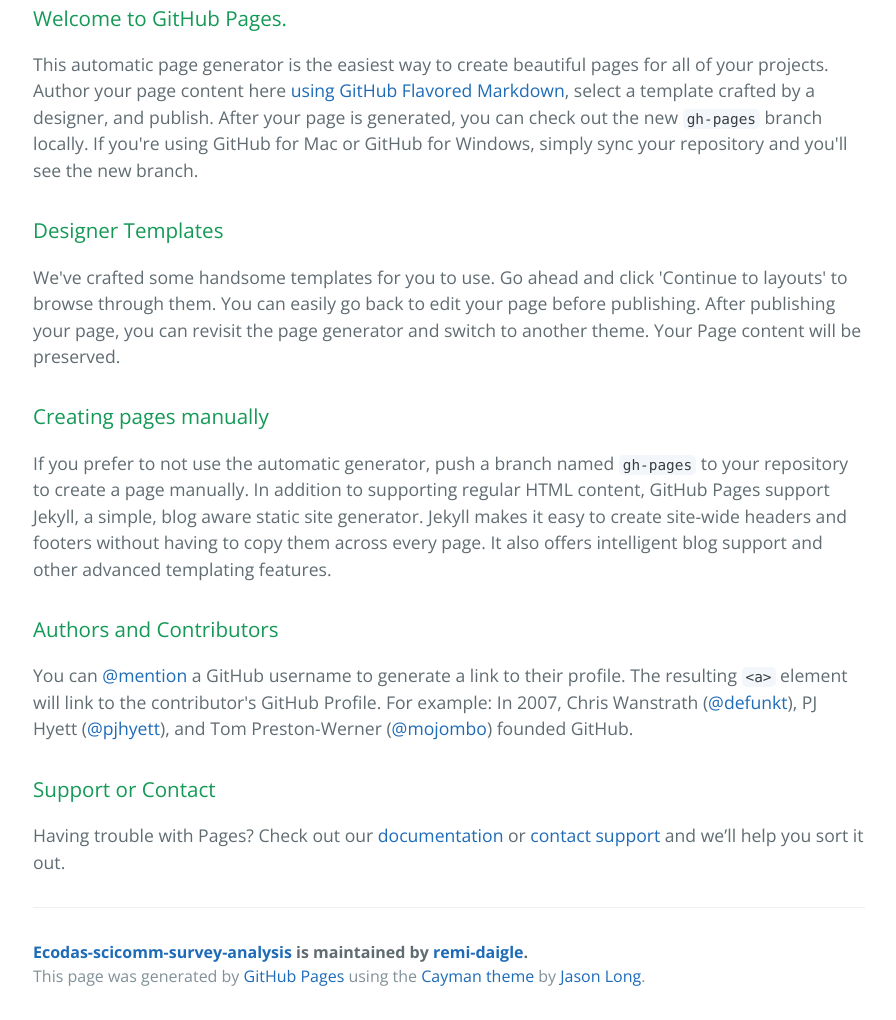
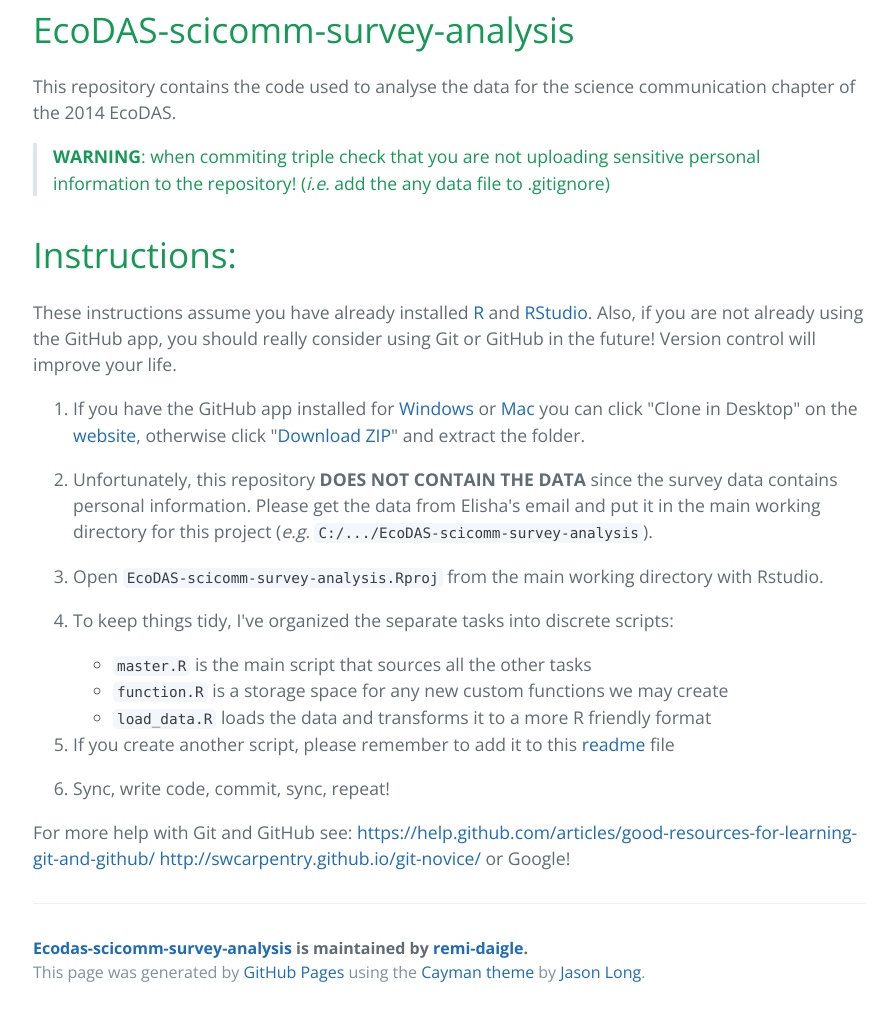
Before and after one commit to remi-daigle/EcoDAS-scicomm-survey-analysis, a plain HTML site: page index.html in a window 1280 px wide. Shown: the part 442-1462 px from the top of the page, without its empty margins (191-1087 px from the left). Drawn offline with nearby package versions, Linux system fonts and the light colour scheme.

```diff
--- a/index.html
+++ b/index.html
@@ -19,30 +19,45 @@
     </section>
 
     <section class="main-content">
-      <h3>
-<a id="welcome-to-github-pages" class="anchor" href="#welcome-to-github-pages" aria-hidden="true"><span class="octicon octicon-link"></span></a>Welcome to GitHub Pages.</h3>
+      <h1>
+<a id="ecodas-scicomm-survey-analysis" class="anchor" href="#ecodas-scicomm-survey-analysis" aria-hidden="true"><span class="octicon octicon-link"></span></a>EcoDAS-scicomm-survey-analysis</h1>
 
-<p>This automatic page generator is the easiest way to create beautiful pages for all of your projects. Author your page content here <a href="https://guides.github.com/features/mastering-markdown/">using GitHub Flavored Markdown</a>, select a template crafted by a designer, and publish. After your page is generated, you can check out the new <code>gh-pages</code> branch locally. If you're using GitHub for Mac or GitHub for Windows, simply sync your repository and you'll see the new branch.</p>
+<p>This repository contains the code used to analyse the data for the science communication chapter of the 2014 EcoDAS.</p>
 
-<h3>
-<a id="designer-templates" class="anchor" href="#designer-templates" aria-hidden="true"><span class="octicon octicon-link"></span></a>Designer Templates</h3>
+<blockquote>
+<h4>
+<a id="warning-when-commiting-triple-check-that-you-are-not-uploading-sensitive-personal-information-to-the-repository-ie-add-the-any-data-file-to-gitignore" class="anchor" href="#warning-when-commiting-triple-check-that-you-are-not-uploading-sensitive-personal-information-to-the-repository-ie-add-the-any-data-file-to-gitignore" aria-hidden="true"><span class="octicon octicon-link"></span></a><strong>WARNING</strong>: when commiting triple check that you are not uploading sensitive personal information to the repository! (<em>i.e.</em> add the any data file to .gitignore)</h4>
+</blockquote>
 
-<p>We've crafted some handsome templates for you to use. Go ahead and click 'Continue to layouts' to browse through them. You can easily go back to edit your page before publishing. After publishing your page, you can revisit the page generator and switch to another theme. Your Page content will be preserved.</p>
+<h1>
+<a id="instructions" class="anchor" href="#instructions" aria-hidden="true"><span class="octicon octicon-link"></span></a>Instructions:</h1>
 
-<h3>
-<a id="creating-pages-manually" class="anchor" href="#creating-pages-manually" aria-hidden="true"><span class="octicon octicon-link"></span></a>Creating pages manually</h3>
+<p>These instructions assume you have already installed <a href="http://www.r-project.org/">R</a> and <a href="http://www.rstudio.com/">RStudio</a>. Also, if you are not already using the GitHub app, you should really consider using Git or GitHub in the future! Version control will improve your life.</p>
 
-<p>If you prefer to not use the automatic generator, push a branch named <code>gh-pages</code> to your repository to create a page manually. In addition to supporting regular HTML content, GitHub Pages support Jekyll, a simple, blog aware static site generator. Jekyll makes it easy to create site-wide headers and footers without having to copy them across every page. It also offers intelligent blog support and other advanced templating features.</p>
+<ol>
+<li><p>If you have the GitHub app installed for <a href="https://windows.github.com/">Windows</a> or <a href="https://mac.github.com/">Mac</a> you can click "Clone in Desktop" on the <a href="https://github.com/remi-daigle/EcoDAS-scicomm-survey-analysis">website</a>, otherwise click "<a href="https://github.com/remi-daigle/EcoDAS-scicomm-survey-analysis/archive/master.zip">Download ZIP</a>" and extract the folder.</p></li>
+<li><p>Unfortunately, this repository <strong>DOES NOT CONTAIN THE DATA</strong> since the survey data contains personal information. Please get the data from Elisha's email and put it in the main working directory for this project (<em>e.g.</em> <code>C:/.../EcoDAS-scicomm-survey-analysis</code>).</p></li>
+<li><p>Open <code>EcoDAS-scicomm-survey-analysis.Rproj</code> from the main working directory with Rstudio.</p></li>
+<li>
+<p>To keep things tidy, I've organized the separate tasks into discrete scripts:</p>
 
-<h3>
-<a id="authors-and-contributors" class="anchor" href="#authors-and-contributors" aria-hidden="true"><span class="octicon octicon-link"></span></a>Authors and Contributors</h3>
+<ul>
+<li>
+<code>master.R</code> is the main script that sources all the other tasks</li>
+<li>
+<code>function.R</code> is a storage space for any new custom functions we may create</li>
+<li>
+<code>load_data.R</code> loads the data and transforms it to a more R friendly format</li>
+</ul>
+</li>
+<li><p>If you create another script, please remember to add it to this <a href="https://github.com/remi-daigle/EcoDAS-scicomm-survey-analysis/blob/master/README.md">readme</a> file</p></li>
+<li> Sync, write code, commit, sync, repeat!</li>
+</ol>
 
-<p>You can <a href="https://github.com/blog/821" class="user-mention">@mention</a> a GitHub username to generate a link to their profile. The resulting <code>&lt;a&gt;</code> element will link to the contributor's GitHub Profile. For example: In 2007, Chris Wanstrath (<a href="https://github.com/defunkt" class="user-mention">@defunkt</a>), PJ Hyett (<a href="https://github.com/pjhyett" class="user-mention">@pjhyett</a>), and Tom Preston-Werner (<a href="https://github.com/mojombo" class="user-mention">@mojombo</a>) founded GitHub.</p>
-
-<h3>
-<a id="support-or-contact" class="anchor" href="#support-or-contact" aria-hidden="true"><span class="octicon octicon-link"></span></a>Support or Contact</h3>
-
-<p>Having trouble with Pages? Check out our <a href="https://help.github.com/pages">documentation</a> or <a href="https://github.com/contact">contact support</a> and we’ll help you sort it out.</p>
+<p>For more help with Git and GitHub see:
+<a href="https://help.github.com/articles/good-resources-for-learning-git-and-github/">https://help.github.com/articles/good-resources-for-learning-git-and-github/</a>
+<a href="http://swcarpentry.github.io/git-novice/">http://swcarpentry.github.io/git-novice/</a>
+or Google!</p>
 
       <footer class="site-footer">
         <span class="site-footer-owner"><a href="https://github.com/remi-daigle/EcoDAS-scicomm-survey-analysis">Ecodas-scicomm-survey-analysis</a> is maintained by <a href="https://github.com/remi-daigle">remi-daigle</a>.</span>
```
Also changed, not shown: params.json (+1 -1 lines).
